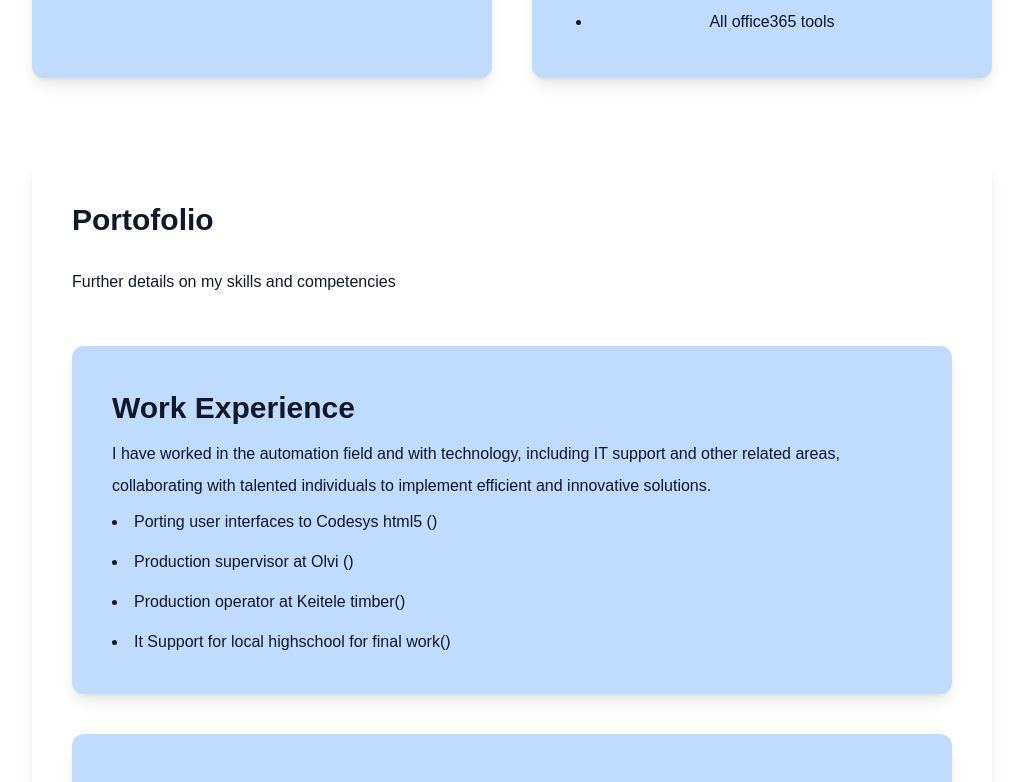
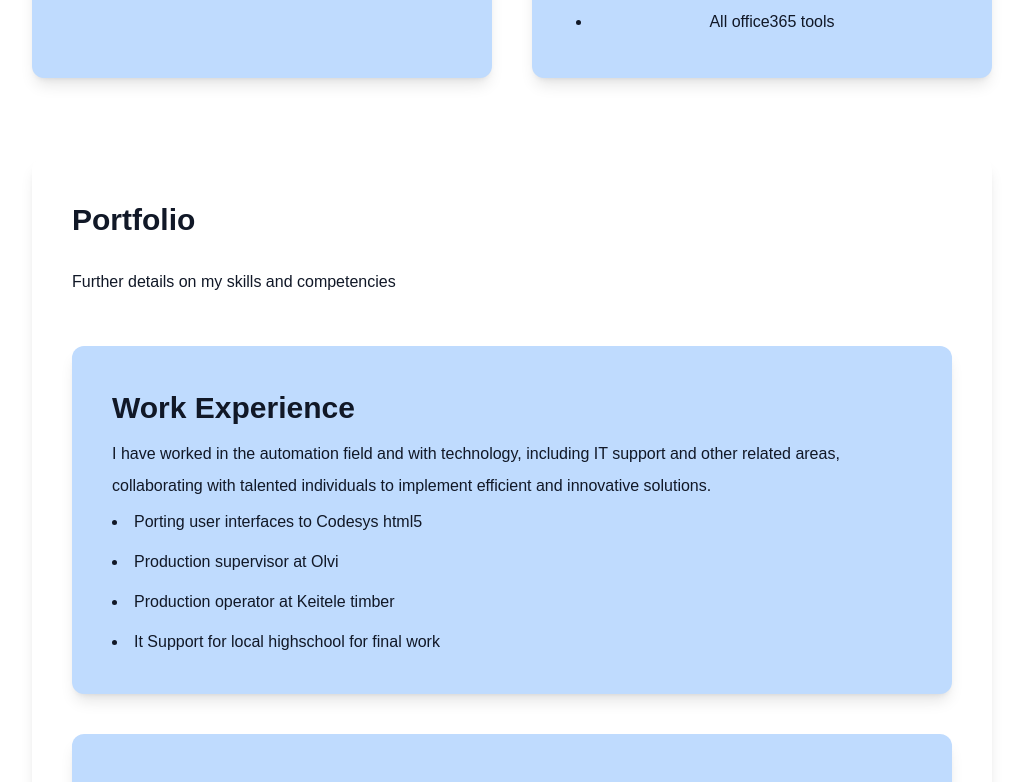
Before and after one commit to Murtsi/React_resume_website, a Next.js app: page / in a window 1280 px wide. Shown: the part 1806-2588 px from the top of the page, without its empty margins (128-1151 px from the left). Built offline with nearby package versions, Linux system fonts and the light colour scheme.

Commit message:
Updating

```diff
--- a/package.json
+++ b/package.json
@@ -19,7 +19,8 @@
     "react-dom": "18.2.0",
     "react-icons": "^4.4.0",
     "react-intersection-observer": "^9.10.3",
-    "react-modal": "^3.16.1"
+    "react-modal": "^3.16.1",
+    "typewriter-effect": "^2.21.0"
   },
   "devDependencies": {
     "autoprefixer": "^10.4.12",
--- a/pages/index.js
+++ b/pages/index.js
@@ -20,6 +20,7 @@ import web3 from "../public/web3.png";
 import web4 from "../public/web4.png";
 import web5 from "../public/web5.png";
 import web6 from "../public/web6.png";
+import Typewriter from 'typewriter-effect';
 
 export default function Home() {
   const [darkMode, setDarkMode] = useState(false);
@@ -57,10 +58,10 @@ export default function Home() {
             </ul>
           </nav>
           <div className="text-center p-10 py-10">
-            <h2 className="text-5xl py-2 text-teal-600 font-medium dark:text-teal-400 md:text-6xl">
+            <h2 className="text-5xl py-2 text-teal-600 font-medium dark:text-teal-400 md:text-6xl text-shadow">
               Antti Murtokangas
             </h2>
-            <h3 className="text-2xl py-2 dark:text-white md:text-3xl">
+            <h3 className="text-2xl py-2 dark:text-white md:text-3xl text-shadow">
               Student & Hobbyist frontend coder
             </h3>
             <p className="text-md py-5 leading-8 text-gray-800 dark:text-gray-200 max-w-xl mx-auto md:text-xl">
@@ -83,7 +84,7 @@ export default function Home() {
           </div>
         </section>
         <section ref={offerRef} className={`transition-opacity duration-1000 ${offerInView ? 'opacity-100' : 'opacity-0'}`}>
-          <div>
+          <div className={`transition-transform duration-2000 transform ${offerInView ? 'translate-y-0' : 'translate-y-10'}`}>
             <h3 className="text-5xl py-1 text-gray-900 dark:text-gray-100 font-bold">
               What I Can Offer
             </h3>
@@ -104,7 +105,7 @@ export default function Home() {
             </p>
           </div>
           <div className="lg:flex gap-10">
-            <div className={`text-center shadow-lg p-10 rounded-xl my-10 bg-light-blue-500 dark:bg-gray-700 flex-1 transition-opacity duration-2000 ${offerInView ? 'opacity-100' : 'opacity-0'}`}>
+            <div className={`text-center shadow-lg p-10 rounded-xl my-10 bg-light-blue-500 dark:bg-gray-700 flex-1 transition-transform duration-1000 ${offerInView ? 'transform translate-x-0' : 'transform -translate-x-full'}`}>
               <Image src={design} width={100} height={100} />
               <h3 className="text-lg font-bold pt-8 pb-2 text-gray-900 dark:text-gray-100">
                 Automation Engineering
@@ -119,7 +120,7 @@ export default function Home() {
                 <li className="py-1">Visual components Premium</li>
               </ul>
             </div>
-            <div className={`text-center shadow-lg p-10 rounded-xl my-10 bg-light-blue-500 dark:bg-gray-700 flex-1 transition-opacity duration-2000 ${offerInView ? 'opacity-100' : 'opacity-0'}`}>
+            <div className={`text-center shadow-lg p-10 rounded-xl my-10 bg-light-blue-500 dark:bg-gray-700 flex-1 transition-transform duration-1000 ${offerInView ? 'transform translate-x-0' : 'transform translate-x-full'}`}>
               <Image src={code} width={100} height={100} />
               <h3 className="text-lg font-bold pt-8 pb-2 text-gray-900 dark:text-gray-100">
                 My technical background
@@ -137,10 +138,10 @@ export default function Home() {
             </div>
           </div>
         </section>
-        <section ref={portfolioRef} className={`py-10 transition-opacity duration-1000 ${portfolioInView ? 'opacity-100' : 'opacity-0'}`}>
+        <section ref={portfolioRef} className={`py-10 transition-transform duration-1000 ${portfolioInView ? 'transform translate-y-0' : 'transform translate-y-10'}`}>
           <div>
             <div className="bg-white shadow-lg rounded-xl p-10 dark:bg-gray-800">
-              <h3 className="text-3xl py-1 text-gray-900 dark:text-gray-100 font-bold">Portofolio</h3>
+              <h3 className="text-3xl py-1 text-gray-900 dark:text-gray-100 font-bold">Portfolio</h3>
               <p className="text-md py-2 leading-8 text-gray-900 dark:text-gray-100">
               </p>
               <p className="text-md py-2 leading-8 text-gray-900 dark:text-gray-100">
@@ -149,22 +150,22 @@ export default function Home() {
               <section className="py-10">
                 <div
                   ref={workRef}
-                  className={`bg-light-blue-500 shadow-lg rounded-xl p-10 dark:bg-gray-700 transition-opacity duration-1000 ${workInView ? 'opacity-100' : 'opacity-0'}`}
+                  className={`bg-light-blue-500 shadow-lg rounded-xl p-10 dark:bg-gray-700 transition-transform duration-1000 ${workInView ? 'transform translate-y-0' : 'transform translate-y-10'}`}
                 >
                   <h3 className="text-3xl py-1 text-gray-900 dark:text-gray-100 font-bold">Work Experience</h3>
                   <p className="text-md py-2 leading-8 text-gray-900 dark:text-gray-100">
                     I have worked in the automation field and with technology, including IT support and other related areas, collaborating with talented individuals to implement efficient and innovative solutions.
                   </p>
                   <ul className="list-disc list-inside text-gray-900 dark:text-gray-100 space-y-4">
-                    <li>Porting user interfaces to Codesys html5 ()</li>
-                    <li>Production supervisor at Olvi ()</li>
-                    <li>Production operator at Keitele timber()</li>
-                    <li>It Support for local highschool for final work()</li>
+                    <li>Porting user interfaces to Codesys html5 </li>
+                    <li>Production supervisor at Olvi </li>
+                    <li>Production operator at Keitele timber</li>
+                    <li>It Support for local highschool for final work</li>
                   </ul>
                 </div>
                 <div
                   ref={educationRef}
-                  className={`mt-10 bg-light-blue-500 shadow-lg rounded-xl p-10 dark:bg-gray-700 transition-opacity duration-1000 ${educationInView ? 'opacity-100' : 'opacity-0'}`}
+                  className={`mt-10 bg-light-blue-500 shadow-lg rounded-xl p-10 dark:bg-gray-700 transition-transform duration-1000 ${educationInView ? 'transform translate-y-0' : 'transform translate-y-10'}`}
                 >
                   <h3 className="text-3xl py-1 text-gray-900 dark:text-gray-100 font-bold">Education</h3>
                   <p className="text-md py-2 leading-8 text-gray-900 dark:text-gray-100">
@@ -179,7 +180,7 @@ export default function Home() {
                 </div>
                 <div
                   ref={languageRef}
-                  className={`mt-10 bg-light-blue-500 shadow-lg rounded-xl p-10 dark:bg-gray-700 transition-opacity duration-1000 ${languageInView ? 'opacity-100' : 'opacity-0'}`}
+                  className={`mt-10 bg-light-blue-500 shadow-lg rounded-xl p-10 dark:bg-gray-700 transition-transform duration-1000 ${languageInView ? 'transform translate-y-0' : 'transform translate-y-10'}`}
                 >
                   <h3 className="text-3xl py-1 text-gray-900 dark:text-gray-100 font-bold">Language Skills</h3>
                   <p className="text-md py-2 leading-8 text-gray-900 dark:text-gray-100">
```
Also changed, not shown: 1 other file (tests, documents, lock files or other folders). Lines whose indentation alone changed are shown as unchanged.
